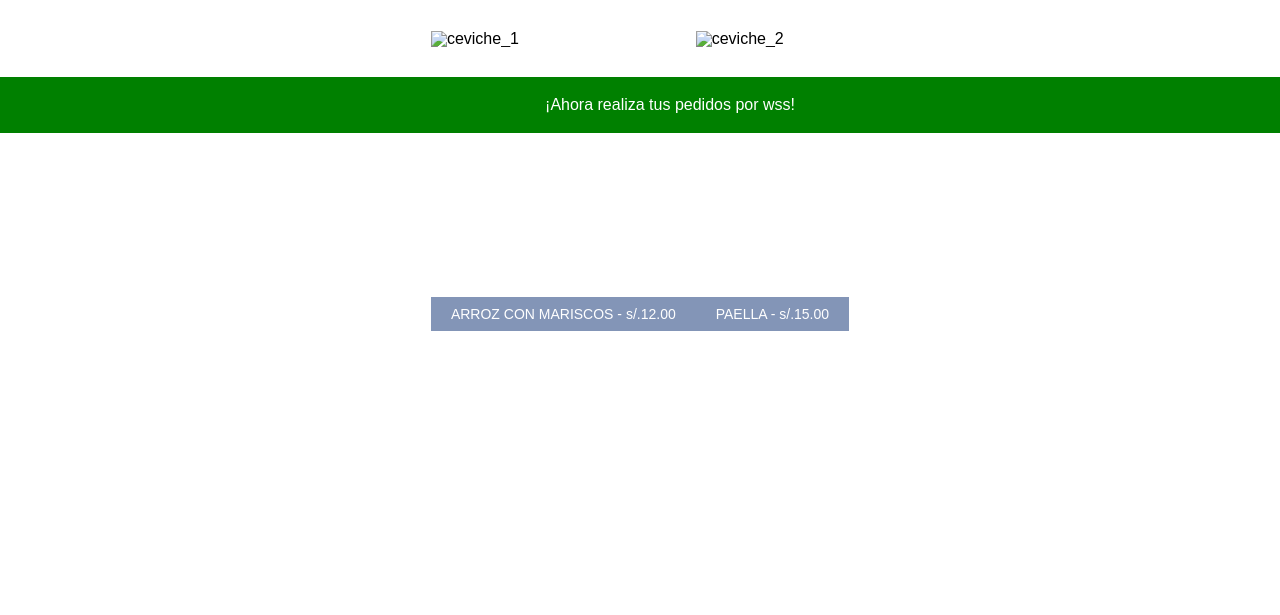
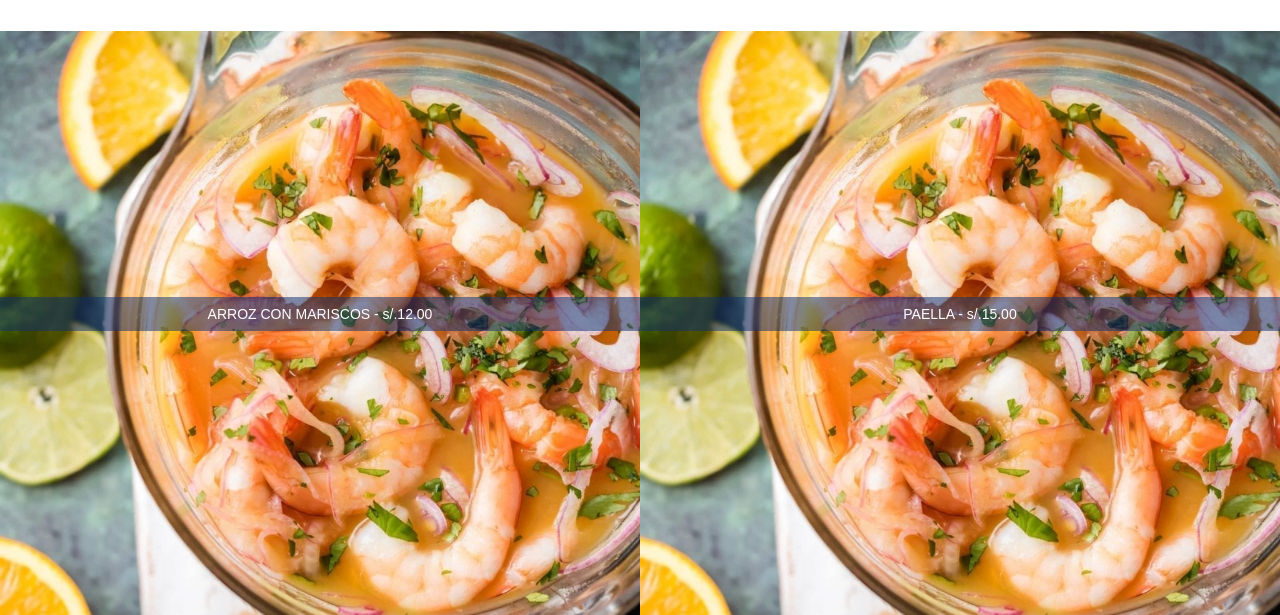
Before and after one commit to walkeriano/practica_css, a plain HTML site: page index.html in a window 1280 px wide. Shown: the part 185-800 px from the top of the page. Drawn offline with Linux system fonts and the light colour scheme; the site is published under a folder, as on GitHub Pages, so addresses that start at the root find nothing.

Commit message:
imagenes agregadas

```diff
--- a/index.html
+++ b/index.html
@@ -32,14 +32,14 @@
                 <article>
                     <h3>ARROZ CON MARISCOS - s/.12.00</h3>
                     <figure>
-                        <img class="img_ceviche" src="/img/ceviche.jpg" alt="ceviche_1">
+                        <img class="img_ceviche" src="./img/ceviche.jpg" alt="ceviche_1">
                     </figure>
 
                 </article>
                 <article>
                     <h3>PAELLA - s/.15.00</h3>
                     <figure>
-                        <img class="img_ceviche" src="/img/ceviche.jpg" alt="ceviche_2">
+                        <img class="img_ceviche" src="./img/ceviche.jpg" alt="ceviche_2">
                     </figure>
 
                 </article>
@@ -47,7 +47,7 @@
 
         </main>
         <footer>
-            <img class="img_foot" src="/img/icon_wss.png" alt="">
+            <img class="img_foot" src="./img/icon_wss.png" alt="">
             <p>¡Ahora realiza tus pedidos por wss!</p>
         </footer>
     </div>
```
